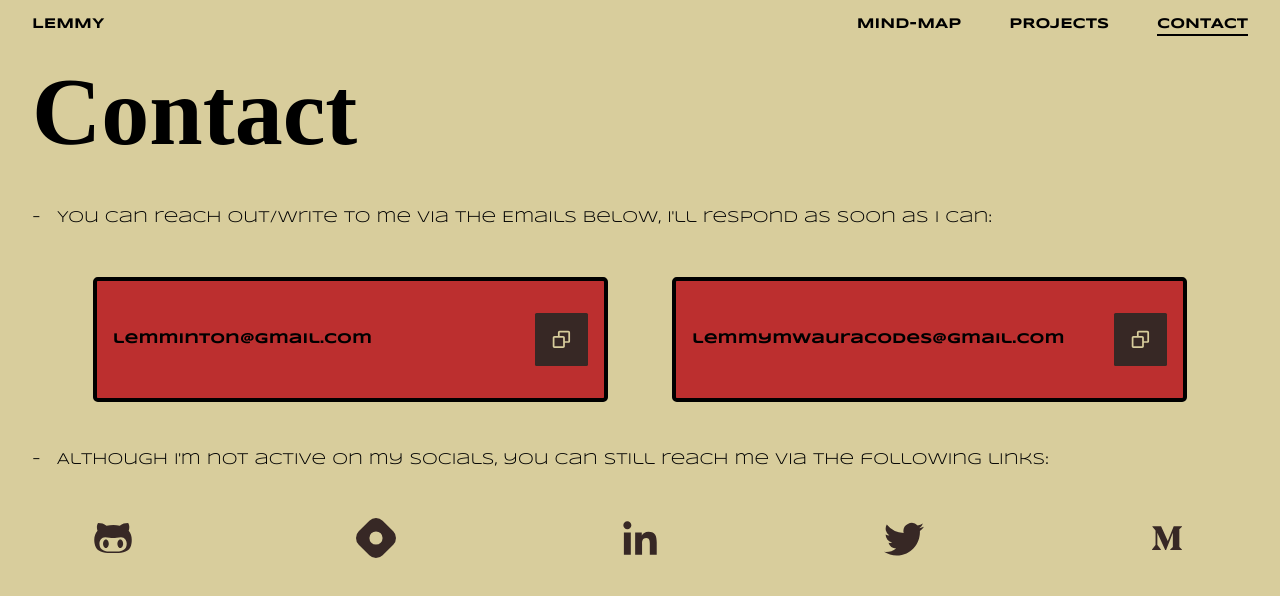
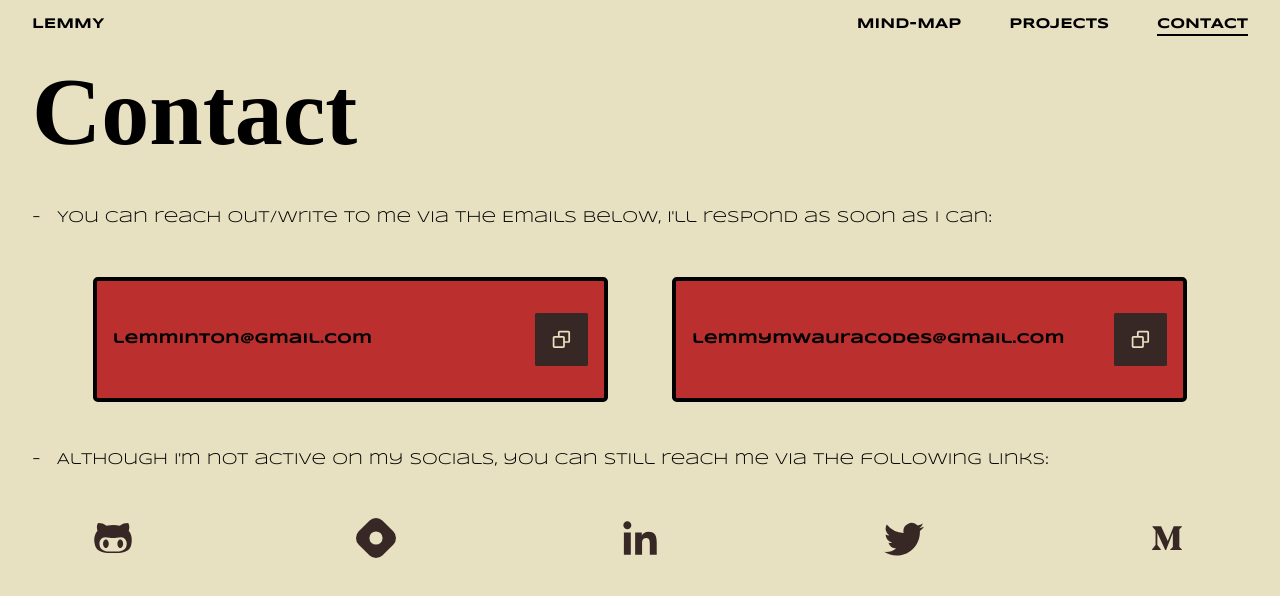
Before and after one commit to LemmyMwaura/Personal-portfolio, a React (Vite) app: page /contact in a window 1280 px wide. Shown: the top 596 px of the page. Built offline with nearby package versions, Linux system fonts and the light colour scheme; a web font is replaced by a local one.

Commit message:
style: style update

```diff
--- a/src/Scss/abstracts/_colors.scss
+++ b/src/Scss/abstracts/_colors.scss
@@ -3,11 +3,10 @@ $main-color:hsl(0, 60%, 46%);
 $red: hsl(360, 100%, 44%);
 
 $sec-color:hsl(0, 0%, 100%);
-$off-white:hsl(49, 44%, 73%);
+$off-white:hsl(49, 44%, 83%);
 
 $black: hsl(0, 0%, 10%);
 $all-black: hsl(0, 0%, 0%);
-
 
 $light-orange: hsl(31, 88%, 77%);
 $orange: hsl(12, 71%, 56%);
--- a/src/Scss/components/_navbar.scss
+++ b/src/Scss/components/_navbar.scss
@@ -14,6 +14,10 @@
   z-index: 100;
   font-family: "Syncopate", sans-serif;
   transition: 0.5s ease;
+
+  @include util.breakpoint-down(midSmall) {
+    padding: 0 1rem;
+  }
 
   &.scrolled {
     transform: translateY(-3rem) !important;
--- a/src/Scss/pages/_mindmap.scss
+++ b/src/Scss/pages/_mindmap.scss
@@ -7,7 +7,7 @@
   justify-content: space-between;
   gap: 8rem;
   padding: 2rem;
-  background-color: hsl(49, 44%, 73%);
+  background-color: ab.$off-white;
   color: ab.$all-black;
   font-family: "Syncopate", sans-serif;
 
```
